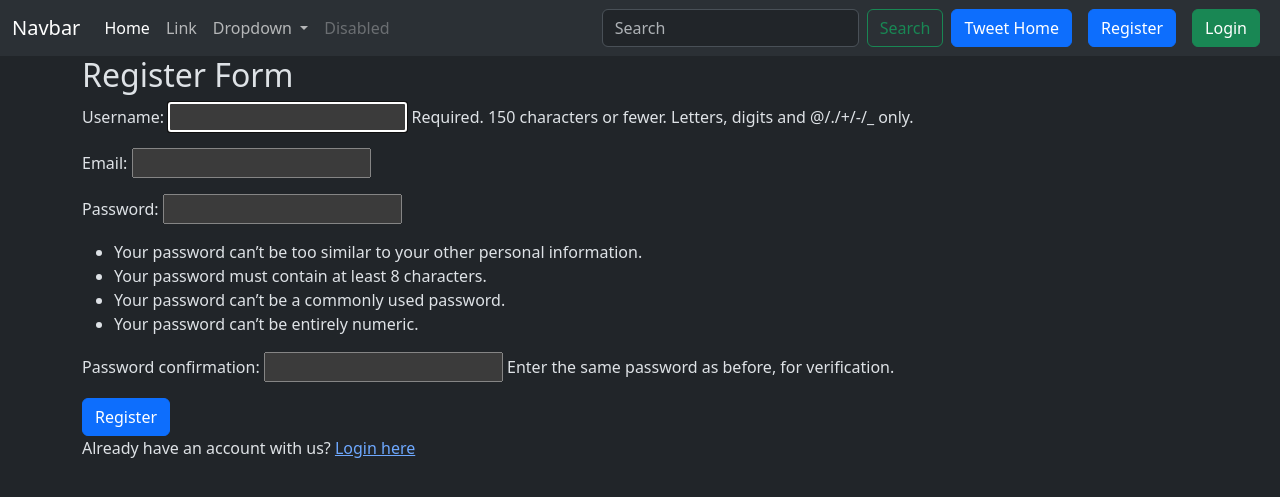
After one commit to iSAI552/simple_tweet, a Django app: page /tweet/register/ in a window 1280 px wide. The commit adds this page. Shown: the top 497 px of the page. Run offline with Django 5.2, Linux system fonts and the light colour scheme.

Commit message:
Adding custom user registration and protecting the routes

```diff
--- a/simpleTweet/urls.py
+++ b/simpleTweet/urls.py
@@ -18,9 +18,11 @@ from django.contrib import admin
 from django.urls import path, include
 from django.conf import settings
 from django.conf.urls.static import static
+from django.contrib.auth.urls import views as auth_views
 
 urlpatterns = [
     path("admin/", admin.site.urls),
     path("tweet/", include("tweet.urls")),
+    path("accounts/", include("django.contrib.auth.urls"))
 
 ] + static(settings.MEDIA_URL, document_root=settings.MEDIA_ROOT)
--- a/templates/layout.html
+++ b/templates/layout.html
@@ -47,6 +47,16 @@
         <input class="form-control me-2" type="search" placeholder="Search" aria-label="Search">
         <button class="btn btn-outline-success" type="submit">Search</button>
       </form>
+        <a class="btn btn-primary mx-2" href="{% url 'tweet_list' %}">Tweet Home</a>
+        {% if user.is_authenticated %}
+            <form action="{% url 'logout' %}" method="post">
+            {% csrf_token %}
+            <button class="btn btn-danger" type="submit">Logout</button>
+            </form>
+        {% else %}
+            <a class="btn btn-primary mx-2" href="{% url 'register' %}">Register</a>
+            <a class="btn btn-success mx-2" href="{% url 'login' %}">Login</a>
+        {% endif %}
     </div>
   </div>
 </nav>
--- /dev/null
+++ b/templates/registration/logged_out.html
@@ -0,0 +1,6 @@
+{% extends "layout.html" %}
+
+{% block content %}
+    <h2>Logged out Form</h2>
+    <p>Your have been logged out <a href="{% url 'login' %}">Login here</a> </p>
+{% endblock %}
--- /dev/null
+++ b/templates/registration/register.html
@@ -0,0 +1,11 @@
+{% extends "layout.html" %}
+
+{% block content %}
+    <h2>Register Form</h2>
+    <form method="post">
+    {% csrf_token %}
+    {{ form.as_p }}
+    <button class="btn btn-primary">Register</button>
+    </form>
+    <p>Already have an account with us? <a href="{% url 'login' %}">Login here</a> </p>
+{% endblock %}
--- a/tweet/forms.py
+++ b/tweet/forms.py
@@ -1,8 +1,17 @@
 from django import forms
 from .models import Tweet
-
+from django.contrib.auth.forms import UserCreationForm
+from django.contrib.auth.models import User
 
 class TweetForm(forms.ModelForm):
     class Meta:
         model = Tweet
         fields = ["text", "photo"]
+
+
+class UserRegistrationForm(UserCreationForm):
+    email = forms.EmailField()
+
+    class Meta:
+        model = User
+        fields = ("username", "email", "password1", "password2")
--- a/tweet/urls.py
+++ b/tweet/urls.py
@@ -6,5 +6,6 @@ urlpatterns = [
     path("create/", views.tweet_create, name="tweet_create"),
     path("<int:tweet_id>/edit/", views.tweet_edit, name="tweet_edit"),
     path("<int:tweet_id>/delete/", views.tweet_delete, name="tweet_delete"),
+    path("register/", views.register, name="register"),
     path("index/", views.index, name="index"),
 ]
--- a/tweet/views.py
+++ b/tweet/views.py
@@ -1,7 +1,9 @@
 from django.shortcuts import render
 from .models import Tweet
-from .forms import TweetForm
+from .forms import TweetForm, UserRegistrationForm
 from django.shortcuts import get_object_or_404, redirect
+from django.contrib.auth.decorators import login_required
+from django.contrib.auth import login
 
 
 # Create your views here.
@@ -14,6 +16,7 @@ def tweet_list(request):
     return render(request, "tweet_list.html", {"tweets": tweets})
 
 
+@login_required()
 def tweet_create(request):
     if request.method == "POST":
         form = TweetForm(request.POST, request.FILES)
@@ -28,6 +31,7 @@ def tweet_create(request):
     return render(request, "tweet_form.html", {"form": form})
 
 
+@login_required()
 def tweet_edit(request, tweet_id):
     tweet = get_object_or_404(Tweet, pk=tweet_id, user = request.user) # pk here is primary key
     if request.method == "POST":
@@ -43,9 +47,24 @@ def tweet_edit(request, tweet_id):
     return render(request, "tweet_form.html", {"form": form})
 
 
+@login_required()
 def tweet_delete(request, tweet_id):
     tweet = get_object_or_404(Tweet, pk=tweet_id, user=request.user)
     if request.method == "POST":
         tweet.delete()
         return redirect("tweet_list")
     return render(request, "tweet_confirm_delete.html", {"tweet": tweet})
+
+
+def register(request):
+    if request.method == "Post":
+        form = UserRegistrationForm(request.POST)
+        if form.is_valid():
+            user = form.save(commit=False)
+            user.set_password(form.cleaned_data["password1"])
+            user.save()
+            login(request, user)
+            return redirect("tweet_list")
+    else:
+        form = UserRegistrationForm()
+    return render(request, "registration/register.html", {"form": form})
```
Also changed, not shown: simpleTweet/settings.py (+4 -6 lines), templates/registration/login.html (added, +11 -0 lines), tweet/templates/tweet_list.html (+5 -2 lines), db.sqlite3.
